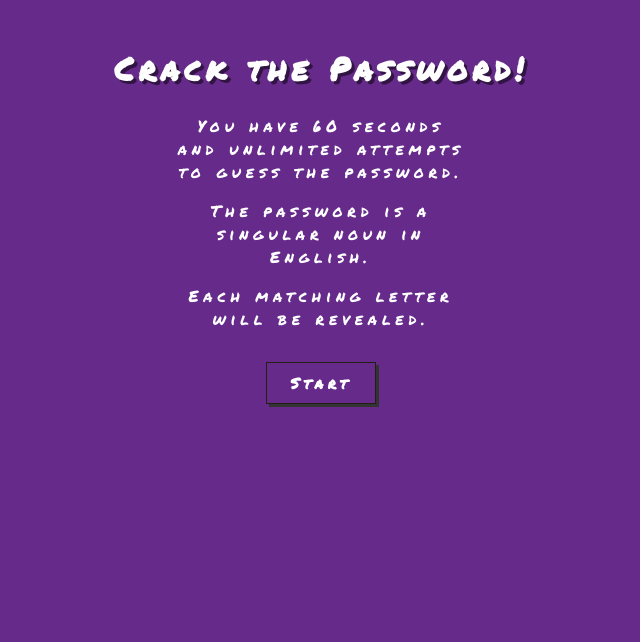
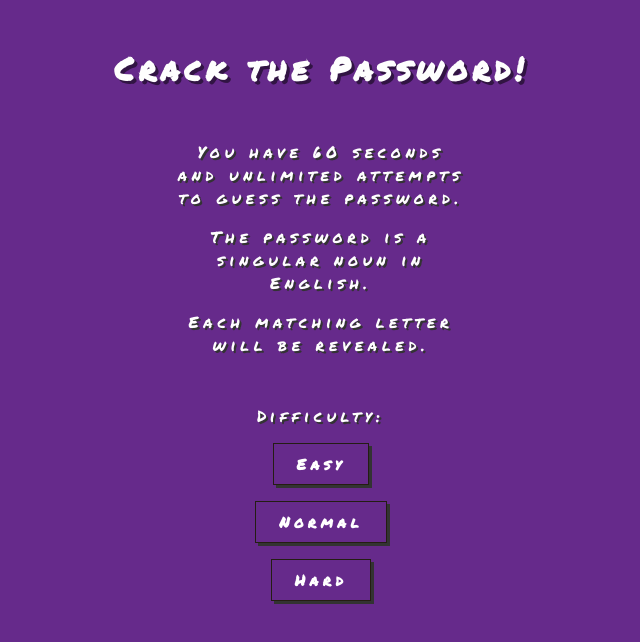
Before and after one commit to ertrzyiks/crack-the-password, a Svelte app: page / in a window 1280 px wide. Shown: the top 642 px of the page, without its empty margins (319-959 px from the left). Built offline with nearby package versions, Linux system fonts and the light colour scheme.

Commit message:
Improve UI

```diff
--- a/public/index.html
+++ b/public/index.html
@@ -6,10 +6,10 @@
 
     <title>Guess the word</title>
 
-    <link rel='stylesheet' href='build/bundle.css'>
+    <link rel='stylesheet' href='/build/bundle.css'>
     <link href="https://fonts.googleapis.com/css?family=Permanent+Marker&display=swap" rel="stylesheet">
 
-    <script defer src='build/bundle.js'></script>
+    <script defer src='/build/bundle.js'></script>
     <style>
         html, body {
             background-color: #662a8b;
--- a/src/App.svelte
+++ b/src/App.svelte
@@ -1,20 +1,39 @@
 <script>
     import Game from './Game.svelte';
     import Button from './Button.svelte';
+    import three from '../data/words_alpha_3'
     import four from '../data/words_alpha_4'
+    import five from '../data/words_alpha_5'
+
+    const words = {
+        easy: three,
+        normal: four,
+        hard: five
+    }
 
     let word = getRandomWord(four)
-    let isStarted = false
+    let difficulty = null
     let lastGameStatus
 
+    $: {
+        if (difficulty) {
+            word = getRandomWord(words[difficulty])
+            lastGameStatus = undefined
+        }
+    }
 
     function onFinish(e) {
         lastGameStatus = e.detail.success
     }
 
     function tryAgain() {
-        word = getRandomWord(four)
-        lastGameStatus = undefined
+        const lastDifficulty = difficulty
+        difficulty = null
+        difficulty = lastDifficulty
+    }
+
+    function reset() {
+        difficulty = null
     }
 
     function getRandomWord(list) {
@@ -25,16 +44,20 @@
 <main>
     <h1>Crack the Password!</h1>
 
-    {#if isStarted}
-        <Game word={word} duration={60} on:finish={onFinish} />
+    {#if difficulty}
+        <Game word={word} duration={60} on:finish={onFinish} on:giveup={reset} />
 
         {#if typeof lastGameStatus !== 'undefined'}
             <div style="margin-top: 2em">
                 <Button type="button" onClick={tryAgain} label="Try Again" />
             </div>
+
+            <div style="margin-top: 2em">
+                <Button onClick={reset} label="Change difficulty" />
+            </div>
         {/if}
     {:else}
-        <div style="max-width: 18em; margin: 0 auto;">
+        <div class="intro" style="">
             <p>
                 You have 60 seconds and unlimited attempts to guess the password.
             </p>
@@ -48,8 +71,20 @@
             </p>
         </div>
 
-        <div style="margin-top: 2em">
-            <Button type="button" onClick={() => isStarted = true} label="Start" />
+        <p>
+          Difficulty:
+        </p>
+
+        <div style="margin-top: 1em">
+            <Button type="button" onClick={() => difficulty = 'easy'} label="Easy" />
+        </div>
+
+        <div style="margin-top: 1em">
+            <Button type="button" onClick={() => difficulty = 'normal'} label="Normal" />
+        </div>
+
+        <div style="margin-top: 1em">
+            <Button type="button" onClick={() => difficulty = 'hard'} label="Hard" />
         </div>
     {/if}
 
@@ -69,6 +104,16 @@
 	  font-size: 2rem;
 	}
 
+	.intro {
+      max-width: 18em;
+      margin: 3em auto;
+    }
+
+    p {
+	  text-shadow: 2px 2px 0 #333;
+	  margin-bottom: 1em;
+	}
+
 	@media (min-width: 640px) {
 		main {
 			max-width: none;
--- a/src/Button.svelte
+++ b/src/Button.svelte
@@ -1,10 +1,11 @@
 <script>
 export let label
-export let type
+export let type = 'button'
 export let onClick = () => {}
+export let secondary = false
 </script>
 
-<button type={type} on:click={onClick}>{label}</button>
+<button type={type} class={secondary && 'isSecondary'} on:click={onClick}>{label}</button>
 
 <style>
 button {
@@ -28,4 +29,12 @@ button:active {
 	position: relative;
 	top: 1px;
 }
+
+button.isSecondary {
+    background-color: #c34343;
+}
+
+button.isSecondary:hover {
+    box-shadow: 3px 3px 0 #333, inset 0px 34px 0px -15px #a93030;
+}
 </style>
--- a/src/Game.svelte
+++ b/src/Game.svelte
@@ -1,6 +1,7 @@
 <script>
     import Letter from './Letter.svelte'
     import Progress from './Progress.svelte'
+    import Button from './Button.svelte'
     import Form from './Form.svelte'
     import { createEventDispatcher, onMount } from 'svelte'
 
@@ -18,10 +19,6 @@
     let interval
     let status = 'active'
 
-    onMount(() => {
-        interval = onInterval(() => now = new Date().getTime(), 500)
-    })
-
     $: letters = word.split('')
     $: until = start + duration * 1000
     $: timeLeft = Math.round((until - now) / 1000)
@@ -29,6 +26,7 @@
         status = 'active'
         matches = []
         start = new Date().getTime()
+        clearInterval(interval)
         interval = onInterval(() => now = new Date().getTime(), 500)
     }
 
@@ -67,6 +65,9 @@
 
         if (status === 'active' && matches.length === letters.length) {
           status = 'win'
+
+          clearInterval(interval)
+
           dispatch('finish', {
             success: true
           })
@@ -79,6 +80,10 @@
 </script>
 
 <div>
+    <div style="margin-top: 3rem;">
+        <Progress value={duration - timeLeft} total={duration} />
+    </div>
+
     <div class="letters">
         {#each letters as letter, i}
             <Letter value={letter} uncovered={matches.includes(i)}/>
@@ -86,16 +91,22 @@
     </div>
 
     {#if status === 'active'}
-        <div style="margin-top: 2em;">
+        <div style="margin-top: 0em;">
             <Form desiredLength={word.length} on:submit={onSubmit} />
+        </div>
 
-            <div style="margin-top: 4rem;">
-                <Progress value={duration - timeLeft} total={duration} />
-            </div>
+        <div style="margin-top: 4rem;">
+            <Button secondary onClick={() => dispatch('giveup')} label="Give up" />
         </div>
     {:else if status === 'win'}
         <div>
             You won!
+        </div>
+
+        <div style="margin-top: 1em;">
+            Still no idea what does it mean? <a href="https://www.dictionary.com/browse/{encodeURIComponent(word)}" target="_blank">
+              Look it up in the dictionary.
+            </a>
         </div>
     {:else}
         <div style="margin-bottom: 1em;">
@@ -104,8 +115,8 @@
         <div>
             Don't know the word?
             <a href="https://www.dictionary.com/browse/{encodeURIComponent(word)}" target="_blank">
-                Look it up in the dictionary
-            .</a>
+                Look it up in the dictionary.
+            </a>
         </div>
     {/if}
 </div>
@@ -115,7 +126,7 @@
   display: flex;
   justify-content: center;
   padding-bottom: 1.5rem;
-  padding-top: 0.5rem;
+  padding-top: 3.5rem;
 }
 a {
   color: #ffb100;
--- a/src/Progress.svelte
+++ b/src/Progress.svelte
@@ -12,7 +12,7 @@ export let total
       max-width: 20rem;
       margin: 0 auto;
       height: 10px;
-      background-color: #fefefe;
+      background-color: #b6a4c1;
       width: 100%;
       box-shadow: 3px 3px 0 #333;
     }
```
